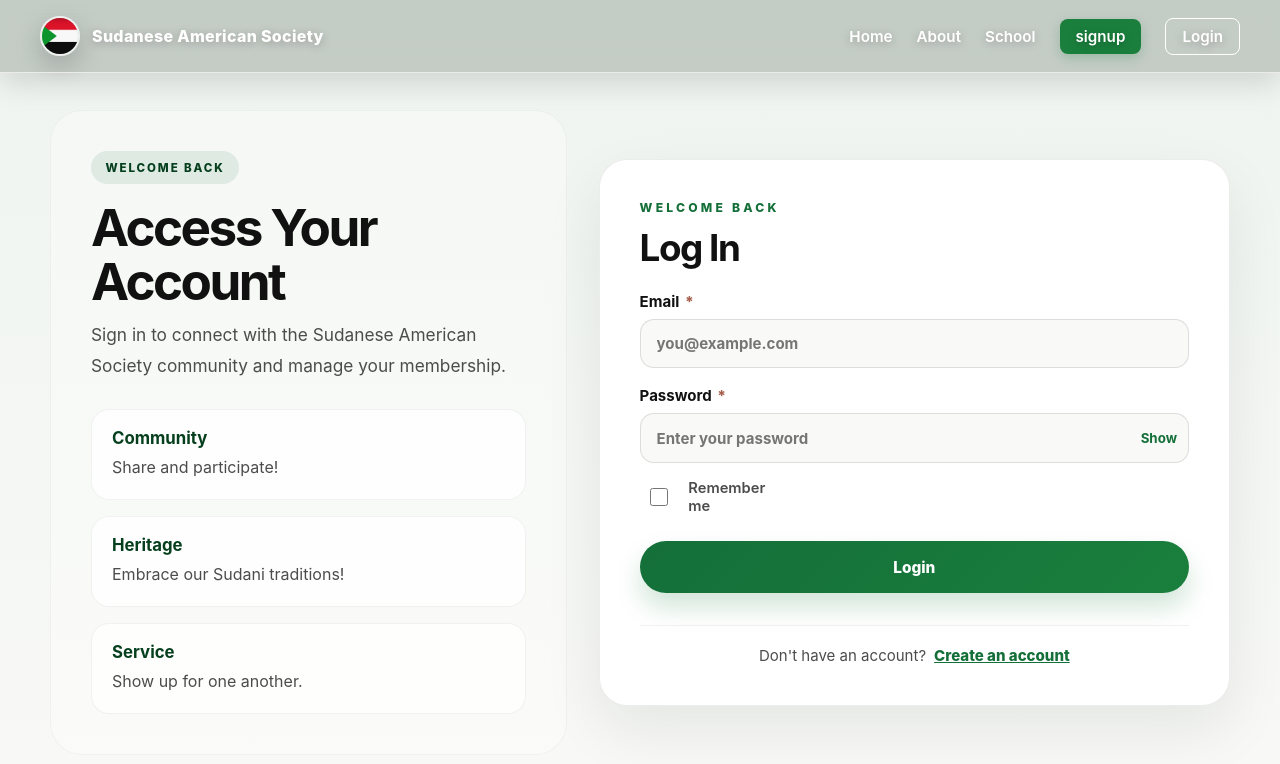
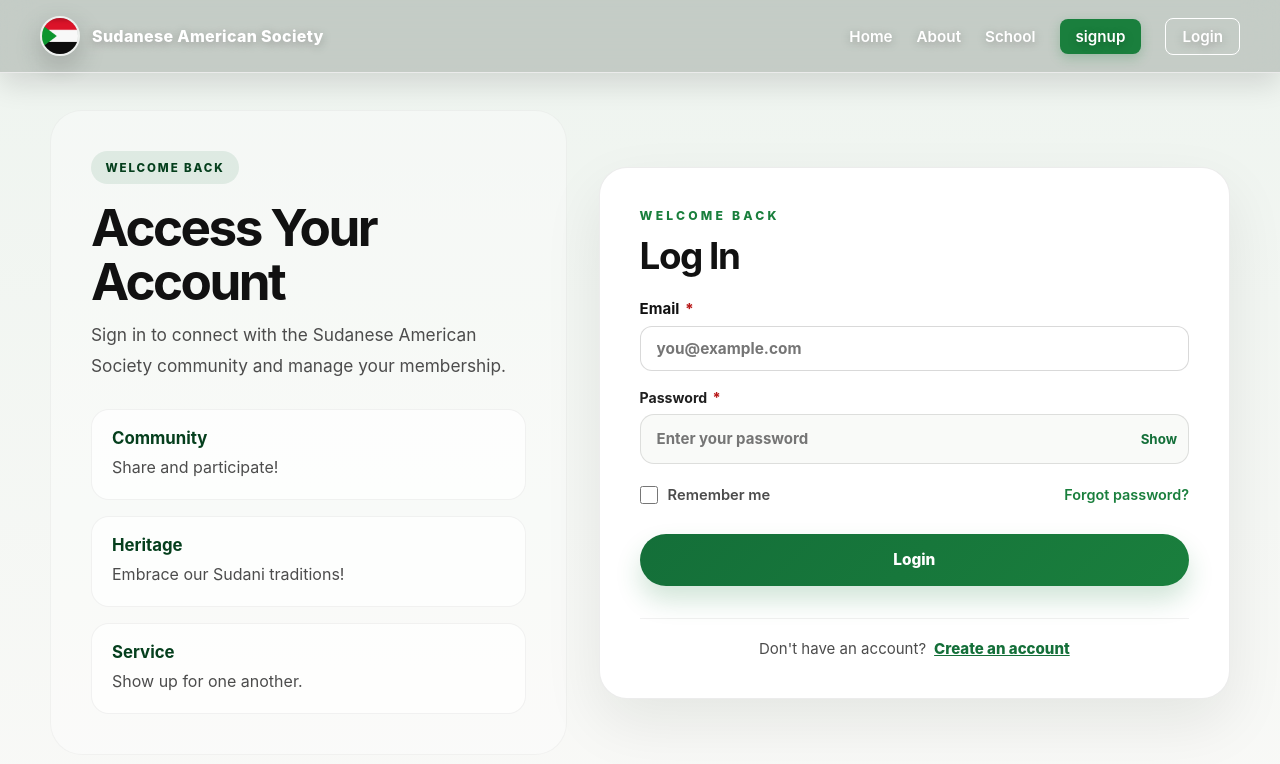
Before and after one commit to Makispear/SudaneseAmericanSociety_FE, a React (Vite) app: page /login in a window 1280 px wide. Shown: the top 764 px of the page. Built offline with nearby package versions, Linux system fonts and the light colour scheme.

Commit message:
push the password reset button. Password reset integration todo

```diff
--- /dev/null
+++ b/src/pages/Auth/ForgotPassword/ForgotPasswordPage.css
@@ -0,0 +1,169 @@
+/* --- Forgot Password Page Layout --- */
+.auth-page {
+  display: flex;
+  align-items: center;
+  justify-content: center;
+  min-height: 100vh;
+  padding: 100px 24px 40px; /* Accounts for the fixed navbar height */
+  background: #f8faf9;
+  box-sizing: border-box;
+}
+
+.auth-card {
+  width: 100%;
+  max-width: 460px;
+  background: #ffffff;
+  border: 1px solid rgba(0, 0, 0, 0.08);
+  border-radius: 24px;
+  padding: 40px;
+  box-shadow: 0 20px 40px rgba(0, 0, 0, 0.06);
+  box-sizing: border-box;
+  display: flex;
+  flex-direction: column;
+}
+
+/* --- Header --- */
+.auth-header {
+  margin-bottom: 24px;
+}
+
+.auth-header .eyebrow {
+  margin: 0 0 8px;
+  font-size: 0.75rem;
+  font-weight: 800;
+  text-transform: uppercase;
+  letter-spacing: 0.15em;
+}
+
+.eyebrow--green {
+  color: #1a7f3d;
+}
+
+.auth-header h2 {
+  margin: 0 0 8px;
+  font-size: 1.8rem;
+  font-weight: 900;
+  color: #000000;
+}
+
+.auth-subtitle {
+  margin: 0;
+  font-size: 0.92rem;
+  line-height: 1.5;
+  color: #5a5a5a;
+}
+
+/* --- Form Fields --- */
+.auth-form {
+  display: flex;
+  flex-direction: column;
+  gap: 20px;
+}
+
+.field {
+  display: flex;
+  flex-direction: column;
+  gap: 8px;
+}
+
+.field__label {
+  font-size: 0.88rem;
+  font-weight: 700;
+  color: #1f1f1f;
+}
+
+.required-indicator {
+  color: #b91c1c;
+}
+
+.field input[type="email"] {
+  width: 100%;
+  padding: 12px 16px;
+  border: 1.5px solid rgba(0, 0, 0, 0.15);
+  border-radius: 12px;
+  font-size: 0.96rem;
+  background: #ffffff;
+  color: #000000;
+  box-sizing: border-box;
+  transition: border-color 0.2s ease, box-shadow 0.2s ease;
+}
+
+.field input[type="email"]:focus {
+  outline: none;
+  border-color: #1a7f3d;
+  box-shadow: 0 0 0 3px rgba(26, 127, 61, 0.12);
+}
+
+/* --- Submit Button --- */
+.auth-submit-btn {
+  width: 100%;
+  padding: 14px 24px;
+  background: #1a7f3d;
+  color: #ffffff;
+  border: none;
+  border-radius: 12px;
+  font-size: 1rem;
+  font-weight: 800;
+  cursor: pointer;
+  transition: background 0.2s ease, transform 0.2s ease, box-shadow 0.2s ease;
+  box-shadow: 0 8px 20px rgba(26, 127, 61, 0.25);
+  margin-top: 4px;
+}
+
+.auth-submit-btn:hover {
+  background: #156932;
+  transform: translateY(-1px);
+  box-shadow: 0 10px 24px rgba(26, 127, 61, 0.35);
+}
+
+.auth-submit-btn:disabled {
+  opacity: 0.7;
+  cursor: not-allowed;
+  transform: none;
+}
+
+/* --- Success State & Errors --- */
+.auth-success-box {
+  padding: 16px 20px;
+  background: rgba(26, 127, 61, 0.06);
+  border: 1px solid rgba(26, 127, 61, 0.2);
+  border-radius: 14px;
+  color: #1f1f1f;
+  font-size: 0.94rem;
+  line-height: 1.6;
+}
+
+.form-error {
+  margin: 0 0 16px;
+  padding: 12px 16px;
+  background: #fef2f2;
+  border: 1px solid rgba(185, 28, 28, 0.2);
+  border-radius: 12px;
+  color: #b91c1c;
+  font-size: 0.9rem;
+  font-weight: 600;
+}
+
+/* --- Footer Link --- */
+.auth-footer-link {
+  margin-top: 24px;
+  text-align: center;
+}
+
+.auth-footer-link a {
+  font-size: 0.9rem;
+  font-weight: 700;
+  color: #1a7f3d;
+  text-decoration: none;
+}
+
+.auth-footer-link a:hover {
+  text-decoration: underline;
+}
+
+/* --- Responsive adjustments --- */
+@media (max-width: 480px) {
+  .auth-card {
+    padding: 32px 20px;
+  }
+}
--- /dev/null
+++ b/src/pages/Auth/ForgotPassword/ForgotPasswordPage.jsx
@@ -0,0 +1,96 @@
+import { useState } from "react";
+import { Link } from "react-router-dom";
+import Navbar from "../../../components/Navbar/Navbar.jsx";
+// Import your API client/service function that calls /api/auth/forgotPassword
+import { requestPasswordReset } from "../../../services/accountService.js";
+import "./ForgotPasswordPage.css"; // Reuse or create a matching stylesheet
+
+function ForgotPasswordPage() {
+  const [email, setEmail] = useState("");
+  const [isSubmitting, setIsSubmitting] = useState(false);
+  const [submitted, setSubmitted] = useState(false);
+  const [error, setError] = useState("");
+
+  const handleSubmit = async (event) => {
+    event.preventDefault();
+    setError("");
+
+    if (!email.trim()) {
+      return setError("Email is required.");
+    }
+
+    setIsSubmitting(true);
+
+    try {
+      // Calls your backend API endpoint /api/auth/forgotPassword
+      await requestPasswordReset({ email: email.trim() });
+      setSubmitted(true);
+    } catch  {
+      // Industry standard: Show a generic success message even if the email
+      // fails or doesn't exist, to prevent email enumeration attacks.
+      // But you can log it or display a safe fallback error if needed.
+      setSubmitted(true);
+    } finally {
+      setIsSubmitting(false);
+    }
+  };
+
+  return (
+    <>
+      <Navbar />
+      <main className="auth-page">
+        <div className="auth-card">
+          <div className="auth-header">
+            <p className="eyebrow eyebrow--green">Account Recovery</p>
+            <h2>Forgot Password?</h2>
+            <p className="auth-subtitle">
+              Enter your email address below and we&apos;ll send you a secure
+              link to reset your password.
+            </p>
+          </div>
+
+          {!submitted ? (
+            <form className="auth-form" onSubmit={handleSubmit} noValidate>
+              {error ? <p className="form-error">{error}</p> : null}
+
+              <div className="field">
+                <label className="field__label">
+                  Email Address <span className="required-indicator">*</span>
+                </label>
+                <input
+                  type="email"
+                  value={email}
+                  onChange={(event) => setEmail(event.target.value)}
+                  placeholder="you@example.com"
+                  required
+                />
+              </div>
+
+              <button
+                type="submit"
+                className="auth-submit-btn"
+                disabled={isSubmitting}
+              >
+                {isSubmitting ? "Sending Link..." : "Send Reset Link"}
+              </button>
+            </form>
+          ) : (
+            <div className="auth-success-box">
+              <p>
+                If an account matches <strong>{email}</strong>, a password reset
+                link has been sent to your inbox. Please check your spam folder
+                if you don&apos;t see it shortly.
+              </p>
+            </div>
+          )}
+
+          <div className="auth-footer-link">
+            <Link to="/login">← Back to Login</Link>
+          </div>
+        </div>
+      </main>
+    </>
+  );
+}
+
+export default ForgotPasswordPage;
--- a/src/pages/Auth/Login/LoginPage.css
+++ b/src/pages/Auth/Login/LoginPage.css
@@ -320,6 +320,54 @@
   cursor: pointer;
   margin: 0;
 }
+/* --- Options Row (Remember Me & Forgot Password) --- */
+.login-options-row {
+  display: flex;
+  align-items: center;
+  justify-content: space-between;
+  width: 100%;
+  margin-top: 4px;
+  margin-bottom: 4px;
+}
+
+.login-remember-wrapper {
+  margin-top: 0;
+  display: contents;
+}
+
+.login-checkbox-label {
+  display: inline-flex;
+  align-items: center;
+  gap: 10px;
+  cursor: pointer;
+  font-size: 0.92rem;
+  font-weight: 600;
+  color: var(--login-muted, #4c4c4c);
+  user-select: none;
+  margin: 0;
+}
+
+.login-checkbox {
+  width: 18px;
+  height: 18px;
+  accent-color: var(--login-green-700, #146f39);
+  cursor: pointer;
+  margin: 0;
+  padding: 0;
+  vertical-align: middle;
+}
+
+.forgot-password-link {
+  font-size: 0.9rem;
+  font-weight: 600;
+  color: #1a7f3d;
+  text-decoration: none;
+  margin-left: auto; /* Pushes it completely to the right edge */
+}
+
+.forgot-password-link:hover {
+  text-decoration: underline;
+}
 
 @media (max-width: 900px) {
   .login-layout {
--- a/src/pages/Auth/Login/LoginPage.jsx
+++ b/src/pages/Auth/Login/LoginPage.jsx
@@ -1,5 +1,5 @@
 import { useState } from "react";
-import { useNavigate } from "react-router-dom";
+import { useNavigate, Link } from "react-router-dom";
 import Navbar from "../../../components/Navbar/Navbar.jsx";
 import { loginUser } from "../../../services/accountService.js";
 import "./LoginPage.css";
@@ -9,7 +9,7 @@ function LoginPage() {
   const [formData, setFormData] = useState({
     email: "",
     password: "",
-    rememberMe: false, // <-- Added rememberMe state
+    rememberMe: false,
   });
   const [errors, setErrors] = useState({});
   const [apiError, setApiError] = useState("");
@@ -60,7 +60,7 @@ function LoginPage() {
       await loginUser({
         email: formData.email.trim(),
         password: formData.password,
-        rememberMe: formData.rememberMe, // <-- Passed rememberMe to backend service
+        rememberMe: formData.rememberMe,
       });
       setErrors({});
       navigate("/");
@@ -172,7 +172,7 @@ function LoginPage() {
                   ) : null}
                 </div>
 
-                <div className="field field--full login-remember-wrapper">
+                <div className="login-options-row">
                   <label className="login-checkbox-label">
                     <input
                       type="checkbox"
@@ -184,6 +184,10 @@ function LoginPage() {
                     />
                     <span>Remember me</span>
                   </label>
+
+                  <Link to="/forgot-password" className="forgot-password-link">
+                    Forgot password?
+                  </Link>
                 </div>
               </div>
 
--- a/src/routes/AppRoutes.jsx
+++ b/src/routes/AppRoutes.jsx
@@ -5,6 +5,7 @@ import LearnMoreSchool from "../pages/School/learnMoreSchool.jsx";
 import SignupPage from "../pages/Auth/SignUp/SignupPage.jsx";
 import LoginPage from "../pages/Auth/Login/LoginPage.jsx";
 import EmailVerificationPage from "../pages/Email/Verification/EmailVerificationPage.jsx";
+import ForgotPasswordPage from "../pages/Auth/ForgotPassword/ForgotPasswordPage.jsx";
 // import FamilyMembershipPage from "../pages/FamilyMembershipPage";
 // import EventsPage from "../pages/EventsPage";
 // import MembersDirectoryPage from "../pages/MembersDirectoryPage";
@@ -25,6 +26,7 @@ function AppRoutes() {
       <Route path="/signup" element={<SignupPage />} />
       <Route path="/login" element={<LoginPage />} />
       <Route path="/verify-email" element={<EmailVerificationPage />} />
+      <Route path="/forgot-password" element={<ForgotPasswordPage />} />
       {/* <Route path="/family-membership" element={<FamilyMembershipPage />} /> */}
       {/* <Route path="/events" element={<EventsPage />} /> */}
       {/* <Route path="/directory" element={<MembersDirectoryPage />} /> */}
--- a/src/services/accountService.js
+++ b/src/services/accountService.js
@@ -48,3 +48,21 @@ export const loginUser = async (credentials) => {
 
   return response.json();
 };
+
+export async function requestPasswordReset({ email }) {
+  const response = await fetch(`${API_URL}/api/auth/forgotPassword`, {
+    method: "POST",
+    headers: {
+      "Content-Type": "application/json",
+    },
+    body: JSON.stringify({ email }),
+  });
+
+  const data = await response.json();
+
+  if (!response.ok) {
+    throw new Error(data.message || "Failed to request password reset.");
+  }
+
+  return data;
+}
```
